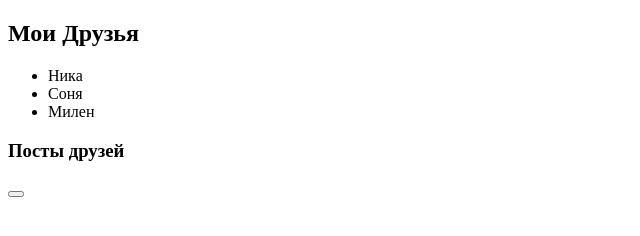
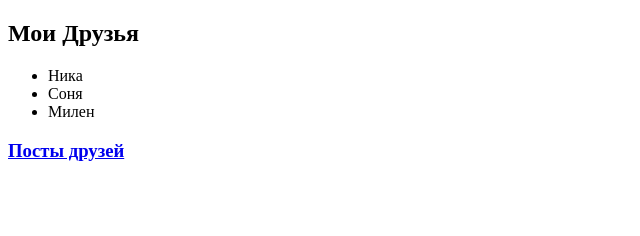
Before and after one commit to tatianapudow/HTML-CSS, a plain HTML site: page friends.html in a window 1280 px wide. Shown: the whole page, without its empty margins (0-640 px from the left). Drawn offline with Linux system fonts and the light colour scheme.

Commit message:
изменила ссылку

```diff
--- a/friends.html
+++ b/friends.html
@@ -13,8 +13,8 @@
             <li>Соня</li>
             <li>Милен</li>
         </ul>
-        <h3>Посты друзей</h3>
-        <button><a href="/user_posts.html"></a></button>
+
+        <a href="/user_posts.html"><h3>Посты друзей</h3></a>
 
     </div>
 </body>
```
